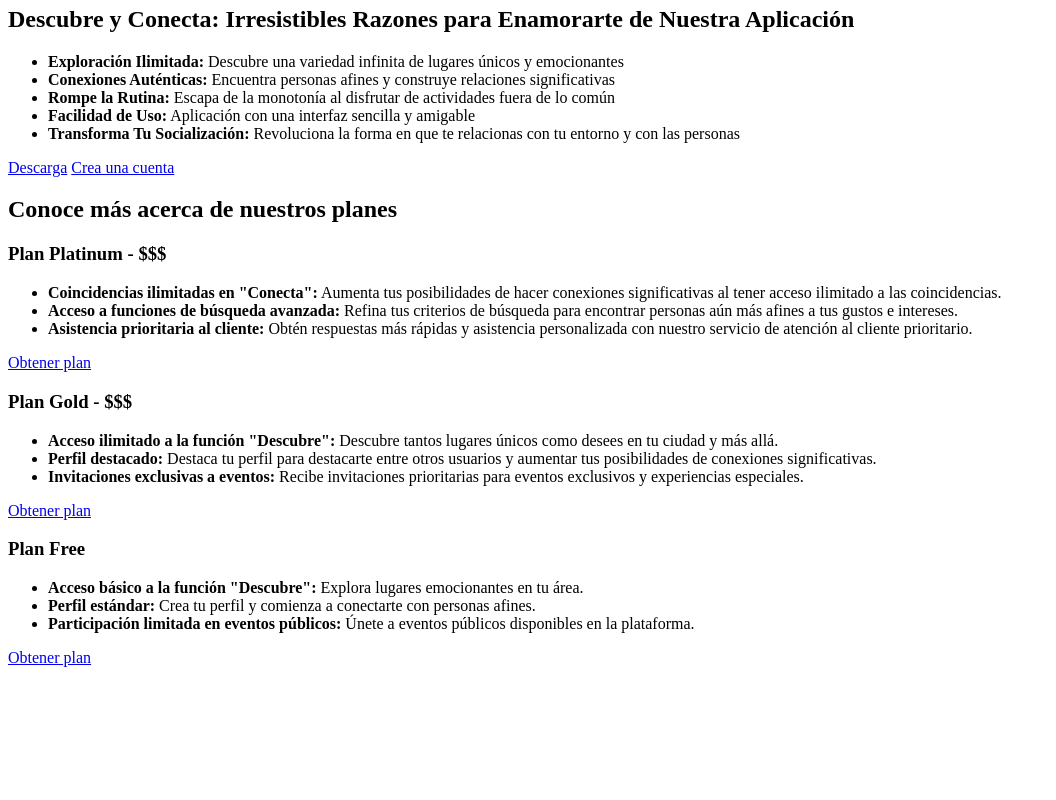
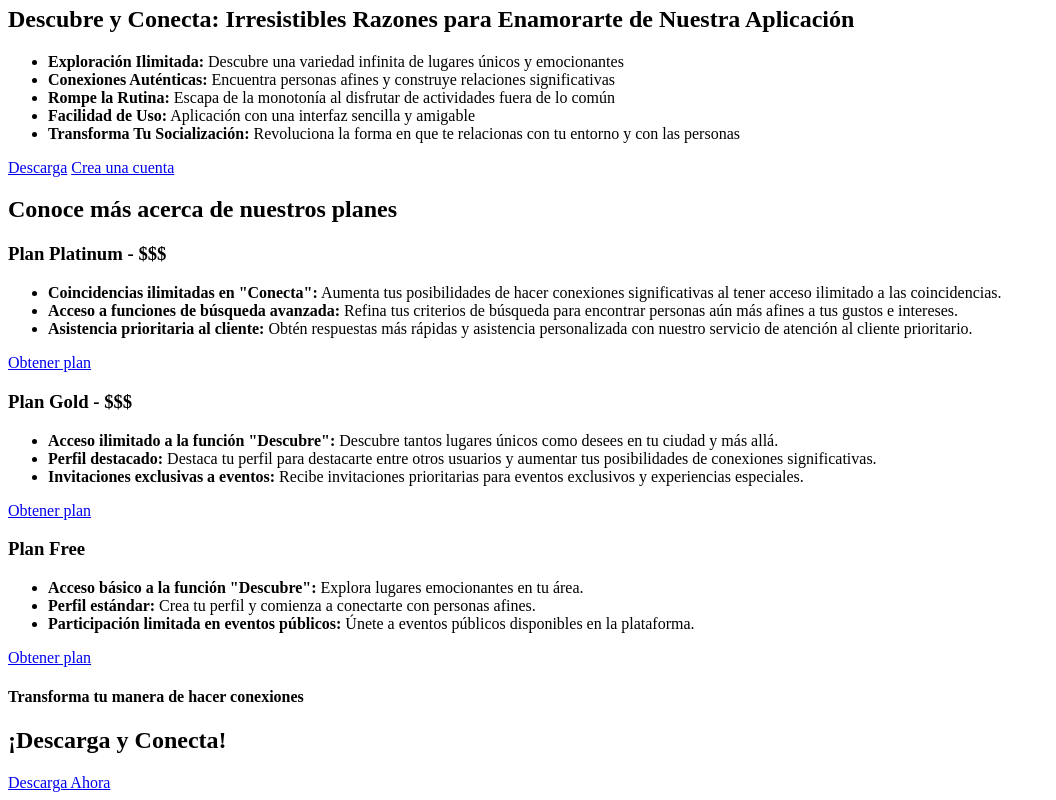
Before and after one commit to TonosDeAzul/repaso, a plain HTML site: page index.html in a window 1280 px wide. Shown: the part 943-1743 px from the top of the page, without its empty margins (0-1056 px from the left). Before the commit the page ends 1618 px from the top, so only its background shows below. Drawn offline with Linux system fonts and the light colour scheme.

Commit message:
seccion 7

```diff
--- a/index.html
+++ b/index.html
@@ -163,5 +163,12 @@
         </div>
       </div>
     </section>
+
+    <!-- SECCIÓN 7 -->
+    <section>
+      <h4>Transforma tu manera de hacer conexiones</h4>
+      <h2><b>¡Descarga y Conecta!</b></h2>
+      <a href="#">Descarga Ahora</a>
+    </section>
   </body>
 </html>
```
